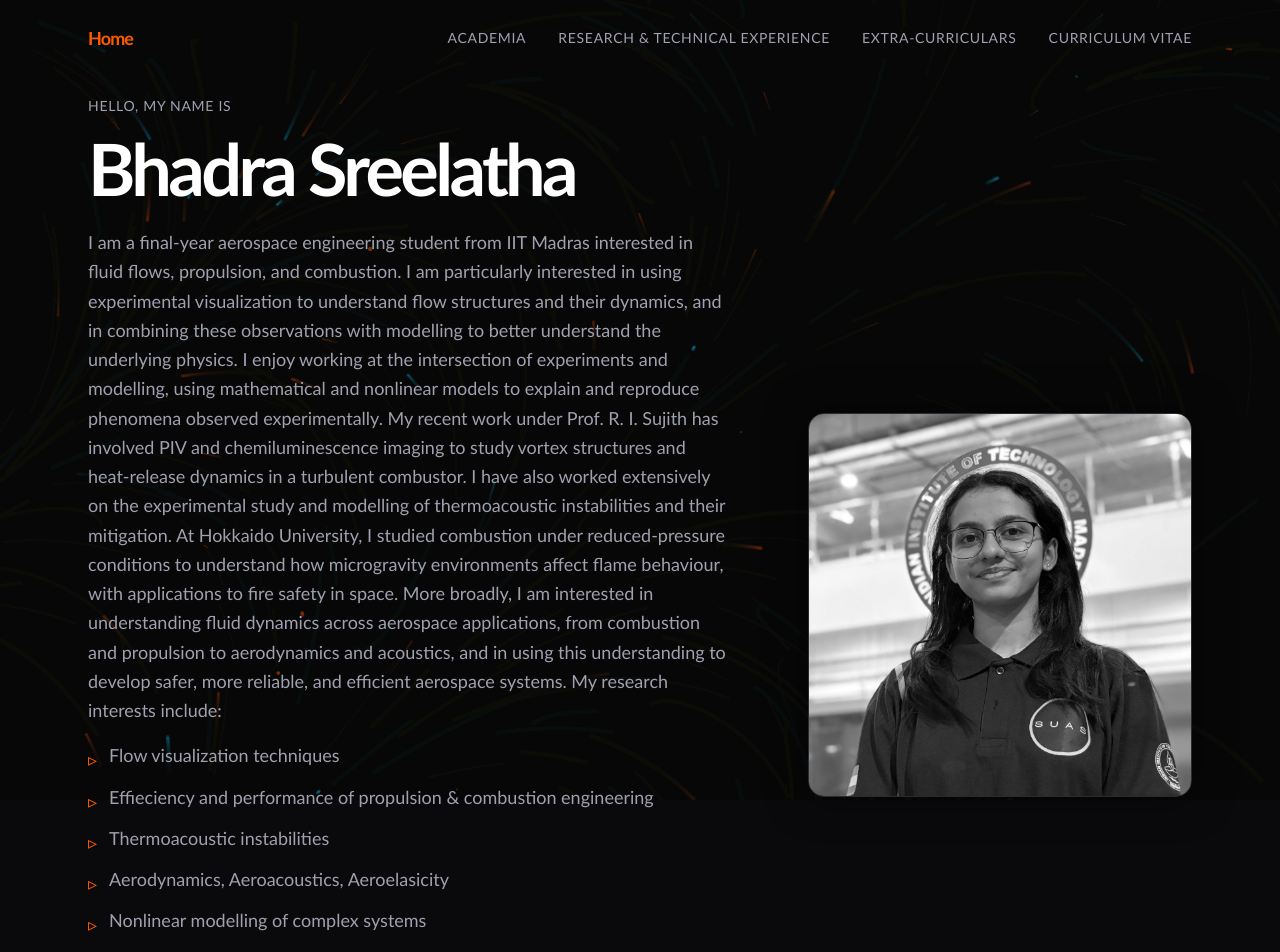
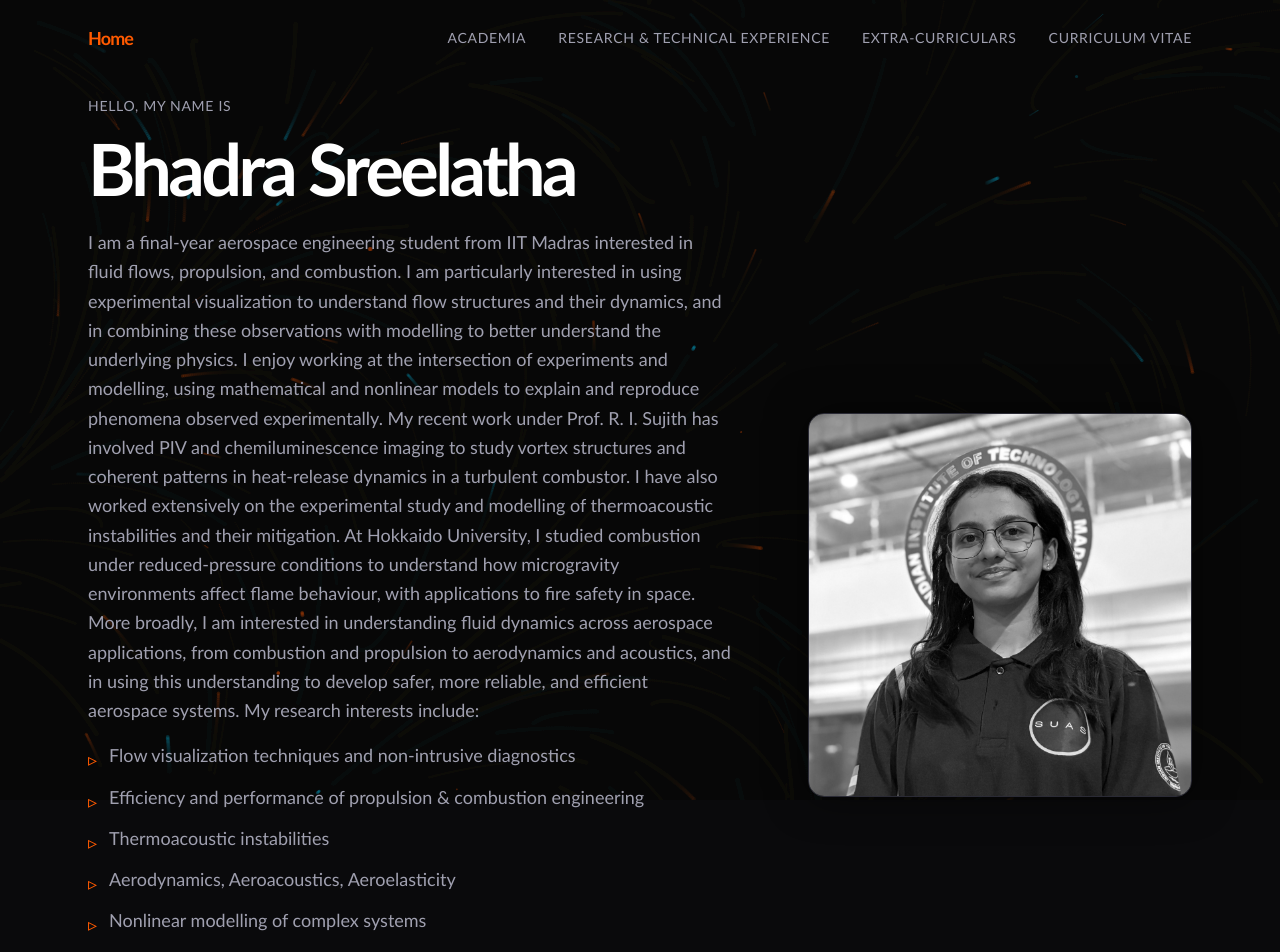
Before and after one commit to bhadra-bot/Portfolio, a Next.js app: page / in a window 1280 px wide. Shown: the top 952 px of the page. Built offline with nearby package versions, Linux system fonts and the light colour scheme.

Commit message:
Revise bio and interests in profile.ts
Updated bio to include coherent patterns in heat-release dynamics and corrected spelling errors in interests.

```diff
--- a/data/profile.ts
+++ b/data/profile.ts
@@ -6,13 +6,13 @@ export const personalInfo = {
   program: "Pursuing 5th year in B.Tech + M.Tech, Aerospace Engineering",
   expectedGraduation: "2027",
   cgpa: "9.20/10",
-  bio: "I am a final-year aerospace engineering student from IIT Madras interested in fluid flows, propulsion, and combustion. I am particularly interested in using experimental visualization to understand flow structures and their dynamics, and in combining these observations with modelling to better understand the underlying physics. I enjoy working at the intersection of experiments and modelling, using mathematical and nonlinear models to explain and reproduce phenomena observed experimentally. My recent work under Prof. R. I. Sujith has involved PIV and chemiluminescence imaging to study vortex structures and heat-release dynamics in a turbulent combustor. I have also worked extensively on the experimental study and modelling of thermoacoustic instabilities and their mitigation. At Hokkaido University, I studied combustion under reduced-pressure conditions to understand how microgravity environments affect flame behaviour, with applications to fire safety in space. More broadly, I am interested in understanding fluid dynamics across aerospace applications, from combustion and propulsion to aerodynamics and acoustics, and in using this understanding to develop safer, more reliable, and efficient aerospace systems. My research interests include:",
+  bio: "I am a final-year aerospace engineering student from IIT Madras interested in fluid flows, propulsion, and combustion. I am particularly interested in using experimental visualization to understand flow structures and their dynamics, and in combining these observations with modelling to better understand the underlying physics. I enjoy working at the intersection of experiments and modelling, using mathematical and nonlinear models to explain and reproduce phenomena observed experimentally. My recent work under Prof. R. I. Sujith has involved PIV and chemiluminescence imaging to study vortex structures and coherent patterns in heat-release dynamics in a turbulent combustor. I have also worked extensively on the experimental study and modelling of thermoacoustic instabilities and their mitigation. At Hokkaido University, I studied combustion under reduced-pressure conditions to understand how microgravity environments affect flame behaviour, with applications to fire safety in space. More broadly, I am interested in understanding fluid dynamics across aerospace applications, from combustion and propulsion to aerodynamics and acoustics, and in using this understanding to develop safer, more reliable, and efficient aerospace systems. My research interests include:",
   // NEW: Add your bullet points here!
   interests: [
-    "Flow visualization techniques",
-    "Effieciency and performance of propulsion & combustion engineering",
+    "Flow visualization techniques and non-intrusive diagnostics",
+    "Efficiency and performance of propulsion & combustion engineering",
     "Thermoacoustic instabilities",
-    "Aerodynamics, Aeroacoustics, Aeroelasicity",
+    "Aerodynamics, Aeroacoustics, Aeroelasticity",
     "Nonlinear modelling of complex systems"
   ]
 };
```
